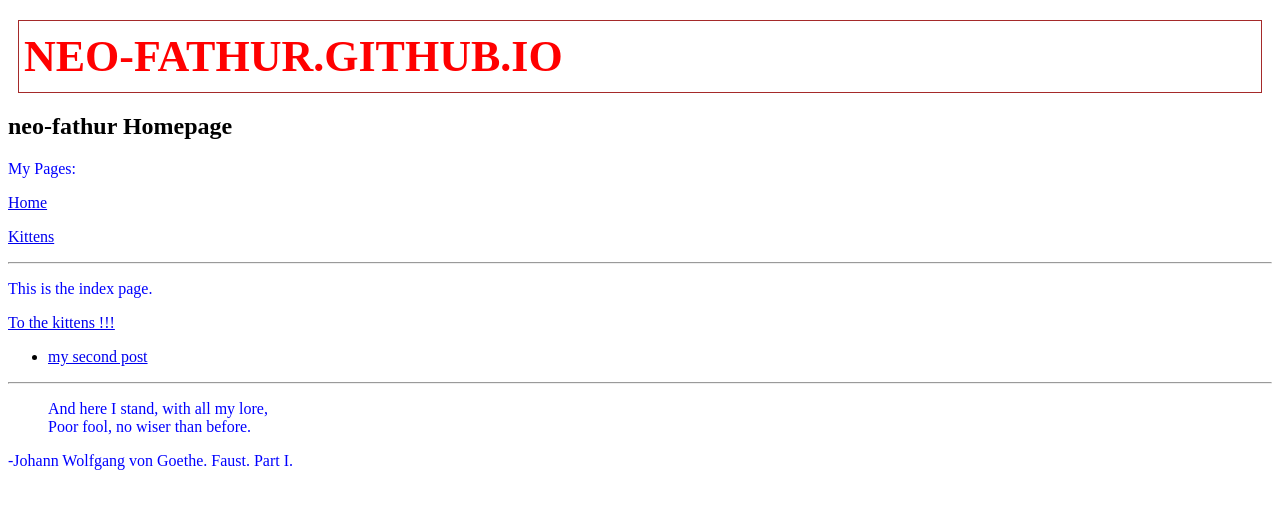
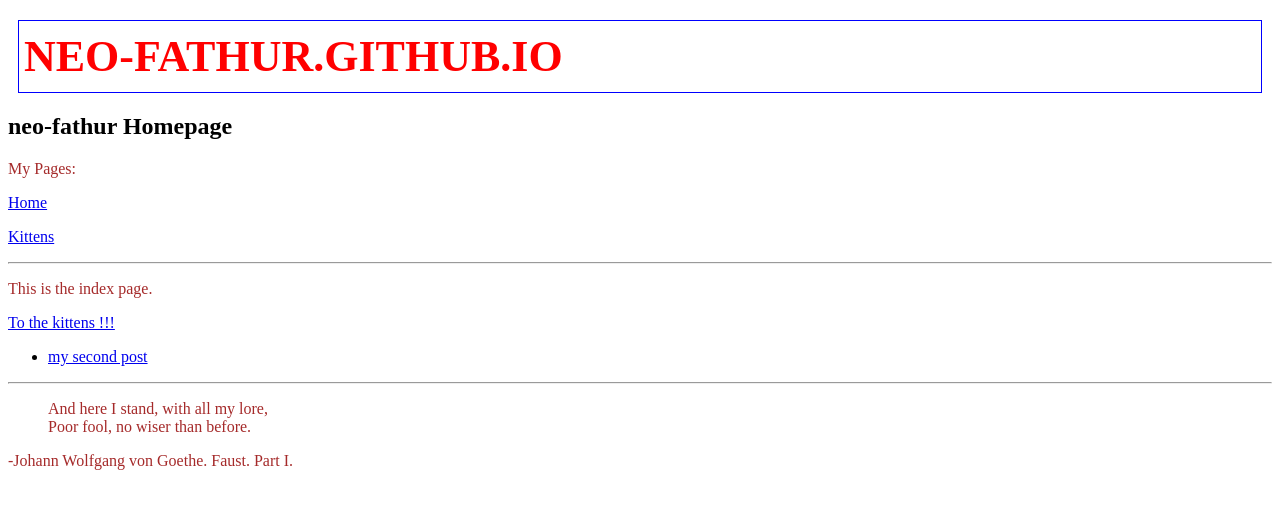
Before and after one commit to neo-fathur/neo-fathur.github.io, a Jekyll site: the page built from index.html, in a window 1280 px wide. Shown: the top 509 px of the page. Built offline with Jekyll 4.4.1, drawn with Linux system fonts in a browser that asks for light colours; some web fonts are replaced.

Commit message:
Update style.css

```diff
--- a/css/style.css
+++ b/css/style.css
@@ -3,11 +3,11 @@ h1 {
     font-size: 44px;
     text-transform: uppercase;
 
-    border: 1px solid brown;
+    border: 1px solid blue;
     margin: 20px 10px;
     padding: 10px 5px;
 }
 p {
-    color: blue;
+    color: brown;
     font-family: 'Gorditas', cursive;
 }
```
